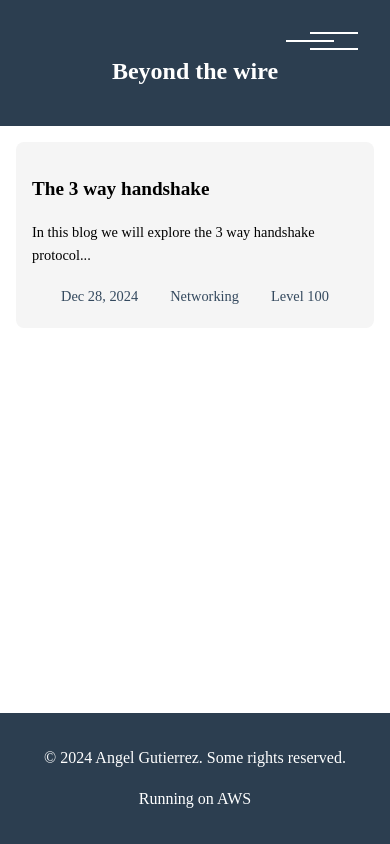
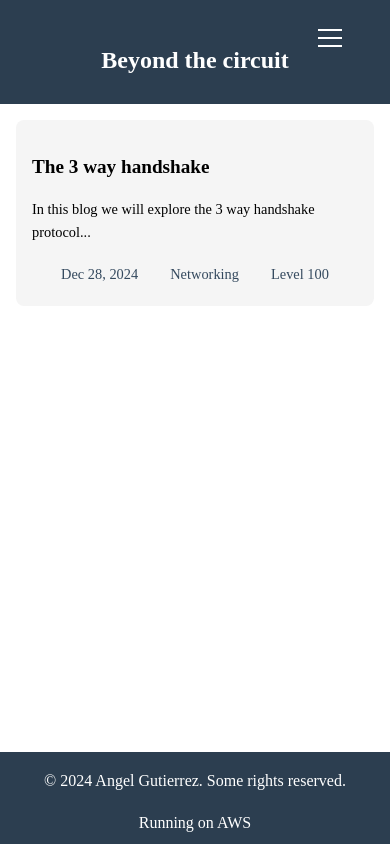
Before and after one commit to afguti/beyondthewire, a React (Vite) app: page / in a window 390 px wide. Built offline with nearby package versions, Linux system fonts and the light colour scheme.

Commit message:
fixing hamburger button, and size of navbar and footer

```diff
--- a/src/components/Navbar.jsx
+++ b/src/components/Navbar.jsx
@@ -10,7 +10,7 @@ const Navbar = () => {
   return (
     <nav className="navbar">
       <div className="nav-content">
-        <h1 className="nav-title">Beyond the wire</h1>
+        <h1 className="nav-title">Beyond the circuit</h1>
         <button className="menu-toggle" onClick={toggleMenu} aria-label="Toggle menu">
           <span className={`hamburger ${isMenuOpen ? 'open' : ''}`}></span>
         </button>
--- a/src/styles/main.css
+++ b/src/styles/main.css
@@ -13,7 +13,7 @@
 
 .navbar {
   background-color: var(--primary-color);
-  padding: 1rem 2rem;
+  padding: 0.3rem 1rem;
   color: white;
 }
 
@@ -27,7 +27,7 @@
 
 .nav-links {
   display: flex;
-  gap: 2rem;
+  gap: 1rem;
   list-style: none;
 }
 
@@ -61,7 +61,8 @@
   background-color: var(--primary-color);
   color: white;
   text-align: center;
-  padding: 1rem;
+  height: 60px;
+  padding: 0rem 1rem 2rem;
   margin-top: auto;
 }
 
@@ -138,12 +139,12 @@ img {
   background: none;
   border: none;
   cursor: pointer;
-  padding: 0.5rem;
+  padding: 1rem;
 }
 
 .hamburger {
   display: block;
-  width: 48px;
+  width: 24px;
   height: 2px;
   background: white;
   position: relative;
@@ -154,7 +155,8 @@ img {
 .hamburger::after {
   content: '';
   position: absolute;
-  width: 48px;
+  left: 0;
+  width: 24px;
   height: 2px;
   background: white;
   transition: all 0.3s ease-in-out;
```
